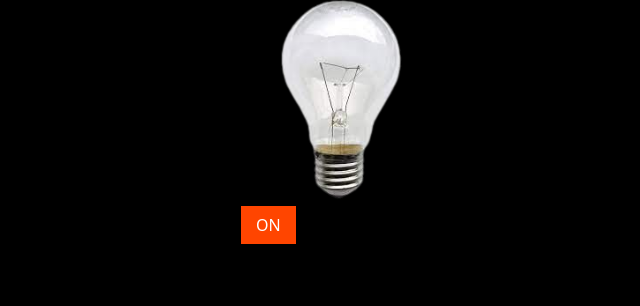
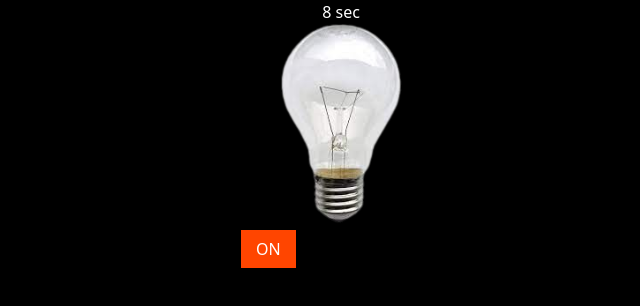
Before and after one commit to enayetsyl/wordPuzzleGame, a React (Vite) app: page / in a window 1280 px wide. Shown: the top 306 px of the page, without its empty margins (299-939 px from the left). Built offline with nearby package versions, Linux system fonts and the light colour scheme; a small style sheet from the web is missing; a web font is replaced by a local one.

Commit message:
stopwatch added

```diff
--- a/src/components/Bulb/Bulb.jsx
+++ b/src/components/Bulb/Bulb.jsx
@@ -2,6 +2,7 @@ import { useState } from "react";
 import off from "../../assets/off.png";
 import on from "../../assets/on.png";
 import { useGlobalContext } from "../../Context/GlobalContext";
+import StopWatch from "../StopWatch/StopWatch";
 
 const Bulb = () => {
   const {isOn, setIsOn} = useGlobalContext()
@@ -56,6 +57,9 @@ const Bulb = () => {
         dangerouslySetInnerHTML={{ __html: `<style>${style}</style>` }}
       ></div>
       <div className="container">
+        <div>
+          <StopWatch/>
+        </div>
         <div className="bulb">
           <div id="off" style={{ display: isOn ? "none" : "block" }}>
             <img src={off} alt="" />
--- /dev/null
+++ b/src/components/StopWatch/StopWatch.jsx
@@ -0,0 +1,37 @@
+import { useEffect } from "react";
+import { useRef } from "react";
+import { useState } from "react";
+
+const StopWatch = () => {
+  const [time, setTime] = useState({ minutes: 0, seconds: 0 })
+
+  let timeHandler = useRef()
+
+  const timeInc = () => {
+    timeHandler.current = setInterval(() => {
+      setTime(prevTime => {
+        if (prevTime.seconds === 59) {
+          return { minutes: prevTime.minutes + 1, seconds: 0 };
+        } else {
+          return { minutes: prevTime.minutes, seconds: prevTime.seconds + 1 };
+        }
+      });
+    }, 1000);
+  }
+
+  useEffect(() => {
+    timeInc()
+    return () => clearInterval(timeHandler.current)
+  },[])
+
+  return (
+    <div className="text-white">
+      {/* <div
+          dangerouslySetInnerHTML={{ __html: `<style>${style}</style>` }}
+        ></div> */}
+      <h1>{time.minutes > 0 && `${time.minutes} min`} {time.seconds} sec</h1>
+    </div>
+  );
+};
+
+export default StopWatch;
```
